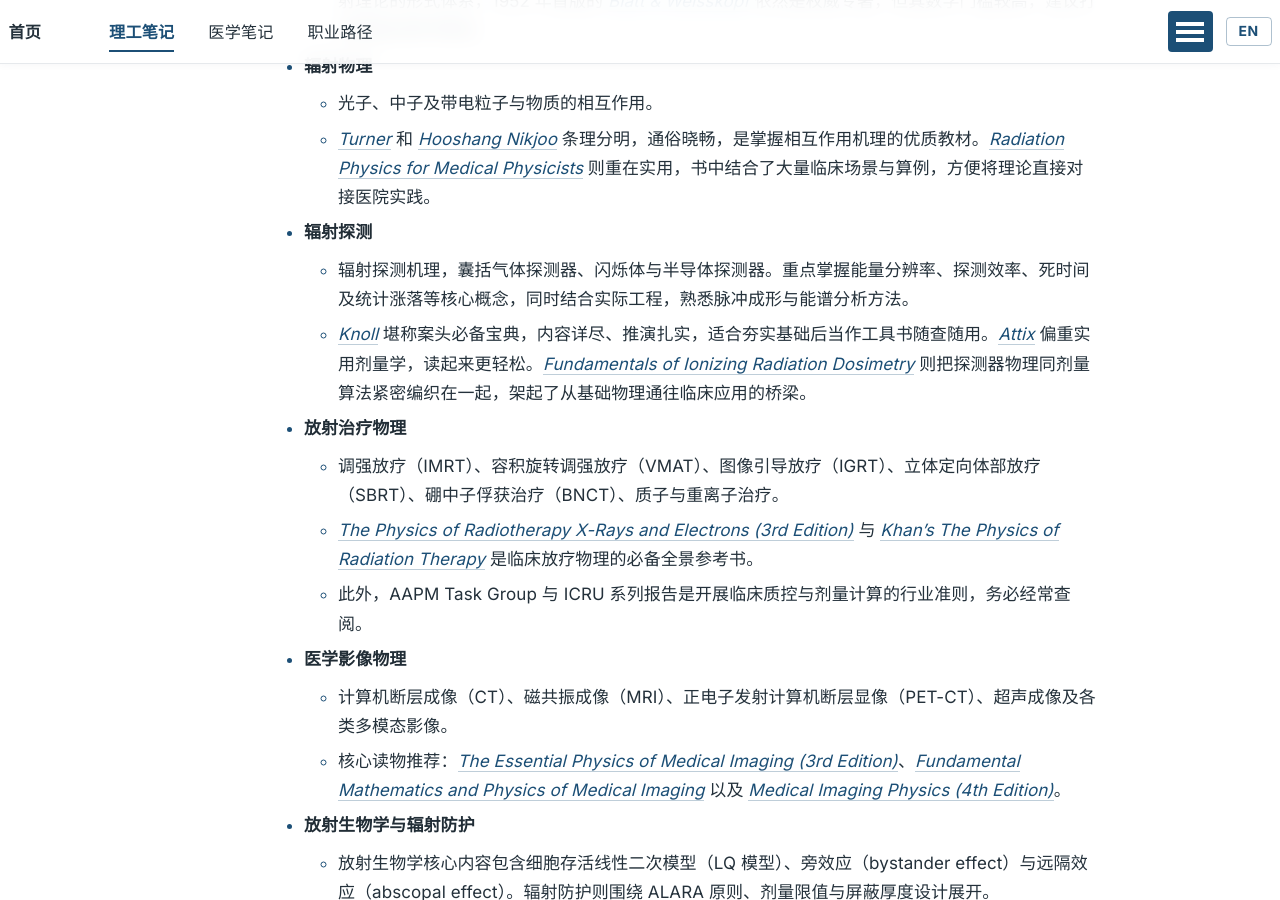
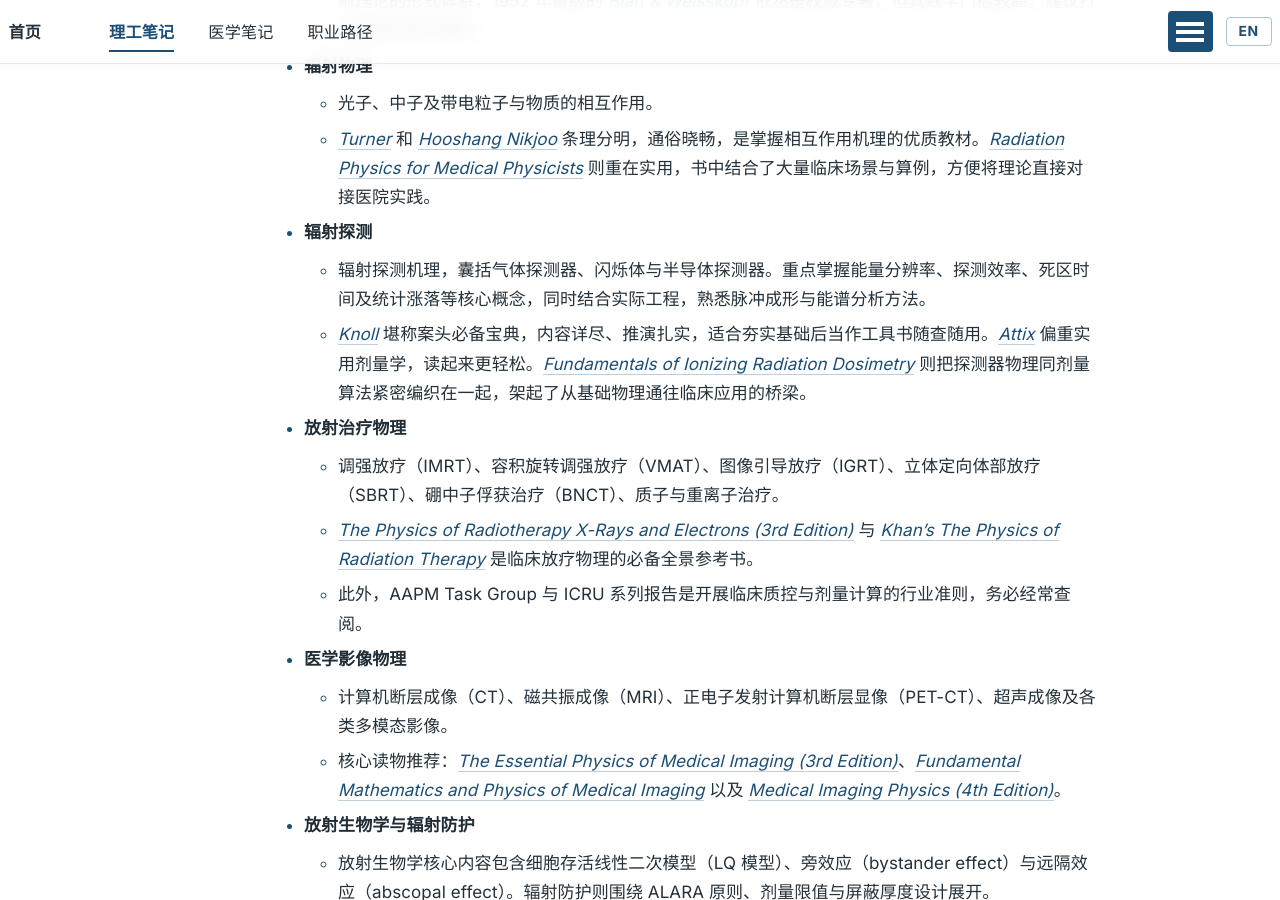
Before and after one commit to Louis-QiuyuLu/Louis-QiuyuLu.github.io, a Jekyll site: the page built from _pages/zh-notes-on-stem.md, in a window 1280 px wide and 900 px high, scrolled down 2691 px. Built offline with Jekyll 4.4.1, drawn with Linux system fonts in a browser that asks for light colours; some web fonts are replaced; formulas are drawn with MathJax 3.

Commit message:
Update zh-notes-on-stem.md

```diff
--- a/_pages/zh-notes-on-stem.md
+++ b/_pages/zh-notes-on-stem.md
@@ -63,7 +63,7 @@ ref: notes-on-stem
   - [*Turner*](https://onlinelibrary.wiley.com/doi/book/10.1002/9783527616978) 和 [*Hooshang Nikjoo*](https://www.routledge.com/Interaction-of-Radiation-with-Matter/Nikjoo-Uehara-Emfietzoglou/p/book/9780367866020?srsltid=AfmBOor8xnXQC1WBWkicRN74gtG5SBA1yQae0BHI2zQaCsMWPPs2T-Ny) 条理分明，通俗晓畅，是掌握相互作用机理的优质教材。[*Radiation Physics for Medical Physicists*](https://link.springer.com/book/10.1007/978-3-319-25382-4) 则重在实用，书中结合了大量临床场景与算例，方便将理论直接对接医院实践。
 
 - **辐射探测**
-  - 辐射探测机理，囊括气体探测器、闪烁体与半导体探测器。重点掌握能量分辨率、探测效率、死时间及统计涨落等核心概念，同时结合实际工程，熟悉脉冲成形与能谱分析方法。
+  - 辐射探测机理，囊括气体探测器、闪烁体与半导体探测器。重点掌握能量分辨率、探测效率、死区时间及统计涨落等核心概念，同时结合实际工程，熟悉脉冲成形与能谱分析方法。
   - [*Knoll*](https://www.wiley.com/en-ae/Radiation+Detection+and+Measurement%2C+4th+Edition-p-9780470131480) 堪称案头必备宝典，内容详尽、推演扎实，适合夯实基础后当作工具书随查随用。[*Attix*](https://onlinelibrary.wiley.com/doi/book/10.1002/9783527617135) 偏重实用剂量学，读起来更轻松。[*Fundamentals of Ionizing Radiation Dosimetry*](https://www.wiley.com/en-us/Fundamentals+of+Ionizing+Radiation+Dosimetry-p-9783527409211) 则把探测器物理同剂量算法紧密编织在一起，架起了从基础物理通往临床应用的桥梁。
 
 - **放射治疗物理**
```
